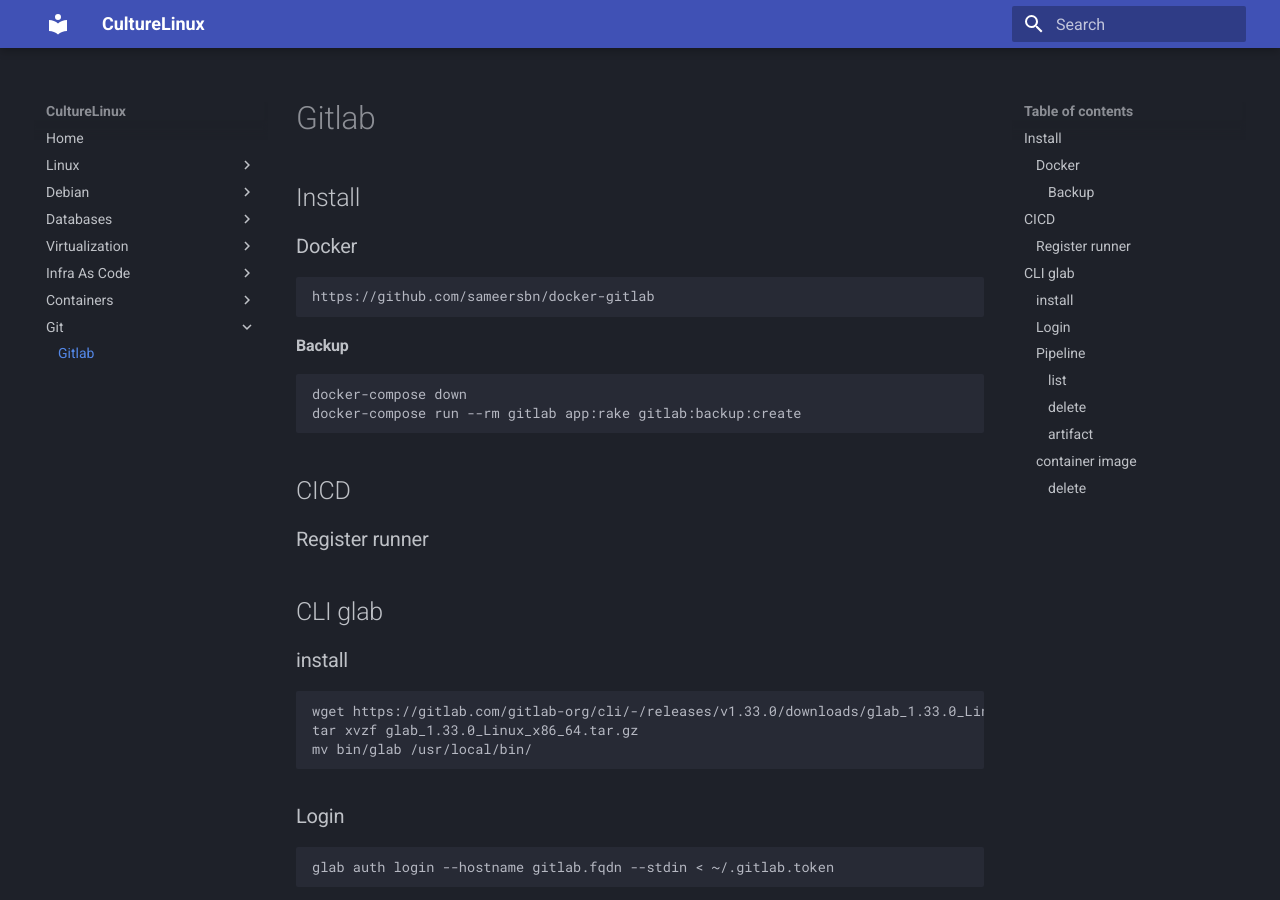
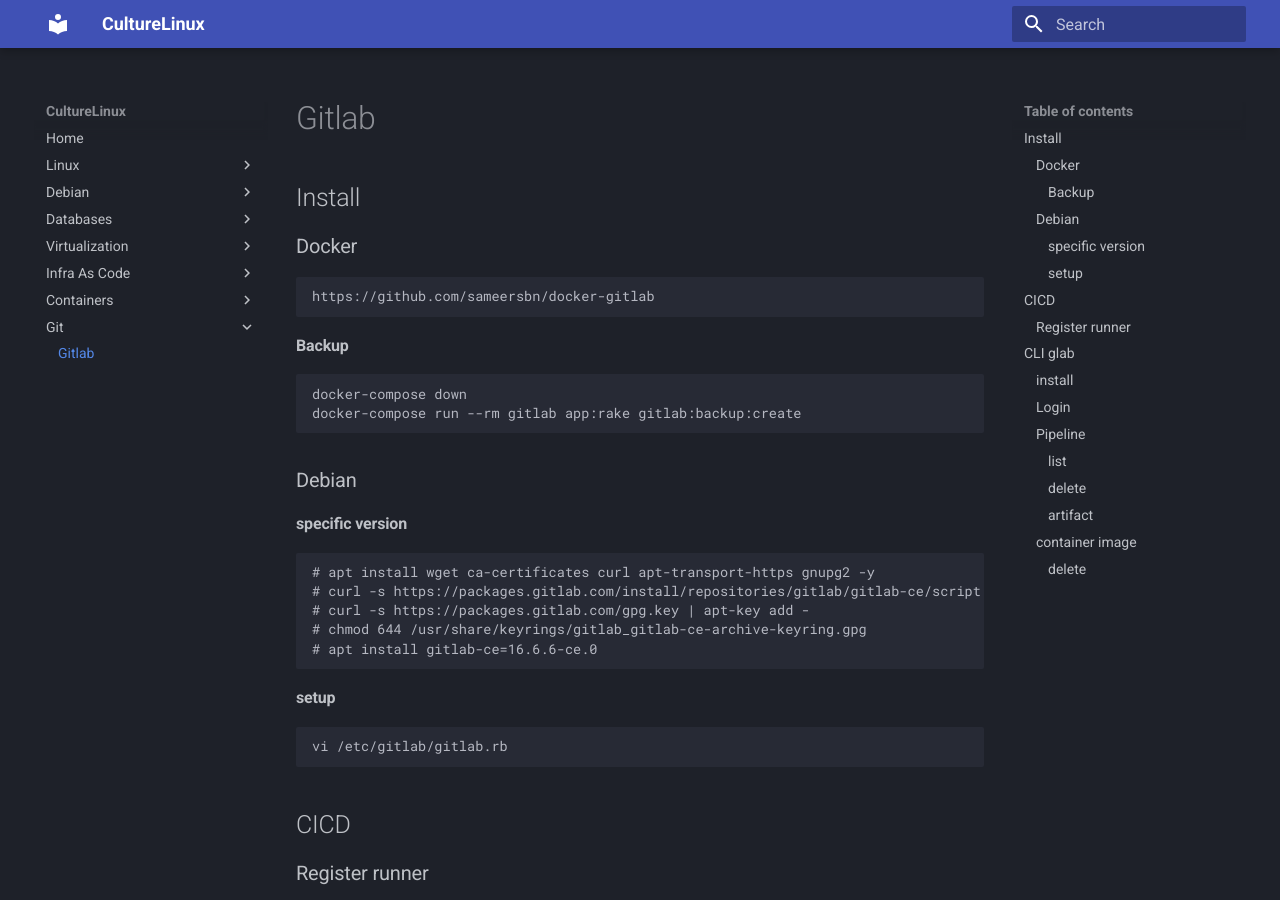
Before and after one commit to CultureLinux/doc, an MkDocs documentation site: the page built from docs/git/gitlab.md, in a window 1280 px wide and 900 px high. Built offline with MkDocs 1.6.1 and Material for MkDocs 9.7.7, drawn with Linux system fonts in a browser that asks for light colours.

Commit message:
installation version spécifique gitlab

```diff
--- a/docs/git/gitlab.md
+++ b/docs/git/gitlab.md
@@ -6,6 +6,16 @@
 #### Backup
     docker-compose down
     docker-compose run --rm gitlab app:rake gitlab:backup:create
+
+### Debian
+#### specific version
+    # apt install wget ca-certificates curl apt-transport-https gnupg2 -y
+    # curl -s https://packages.gitlab.com/install/repositories/gitlab/gitlab-ce/script.deb.sh | bash
+    # curl -s https://packages.gitlab.com/gpg.key | apt-key add -
+    # chmod 644 /usr/share/keyrings/gitlab_gitlab-ce-archive-keyring.gpg
+    # apt install gitlab-ce=16.6.6-ce.0
+#### setup
+    vi /etc/gitlab/gitlab.rb
 
 ## CICD
 ### Register runner
```
